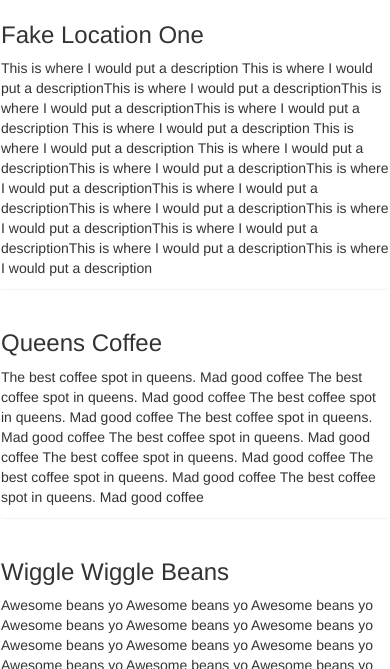
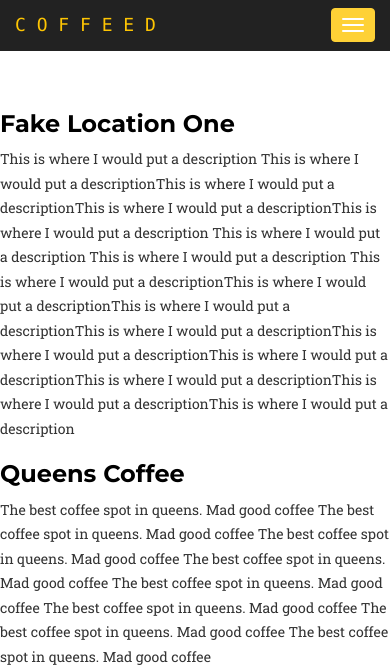
Before and after one commit to jsfeb26/coffeedapp, a Django app: page /location/ in a window 390 px wide; the page is wider, and only the part inside the window is pictured. Shown: the top 669 px of that part. Run offline with Django 3.2, Linux system fonts and the light colour scheme; data comes from the database, SQL or seed files in the repository; both versions use the stored data as it was after the commit; some libraries are stand-ins or nearby versions; some web fonts are replaced; grey boxes are pictures that could not be loaded.

Commit message:
Add Models and location views

```diff
--- a/core/models.py
+++ b/core/models.py
@@ -1,10 +1,27 @@
 from django.db import models
+from django.core.urlresolvers import reverse
+
+import os
+import uuid
+
+def upload_to_location(instance, filename):
+    blocks = filename.split('.')
+    ext = blocks[-1]
+    filename = "%s.%s" % (uuid.uuid4(), ext)
+    instance.title = blocks[0]
+    return os.path.join('uploads/', filename)
 
 # Create your models here.
 class Location(models.Model):
 	title = models.CharField(max_length=300)
 	description = models.TextField(null=True, blank=True)
 	created_at = models.DateTimeField(auto_now_add=True)
+	address = models.TextField(null=True, blank=True)
+	hours = models.TextField(null=True, blank=True)
+	images_file = models.ImageField(upload_to=upload_to_location, null=True, blank=True)
 
 	def __unicode__(self):
 		return self.title
+
+	def get_absolute_url(self):
+		return reverse(viewname="location_list", args=[self.id])
--- a/core/urls.py
+++ b/core/urls.py
@@ -9,4 +9,5 @@ urlpatterns = [
 
     url(r'^$', coreviews.LandingView.as_view()),
     url(r'location/$', coreviews.LocationListView.as_view()),
+    url(r'location/(?P<pk>\d+)/detail/$', coreviews.LocationDetailView.as_view(), name='location_list'),
 ]
--- a/core/views.py
+++ b/core/views.py
@@ -1,6 +1,7 @@
 from django.shortcuts import render
 from django.views.generic.base import TemplateView
 from django.views.generic.list import ListView
+from django.views.generic.detail import DetailView
 import core.models as coremodels
 
 # Create your views here.
@@ -10,3 +11,8 @@ class LandingView(TemplateView):
 class LocationListView(ListView):
 	model = coremodels.Location
 	template_name = 'location/list.html'
+
+class LocationDetailView(DetailView):
+	model = coremodels.Location
+	template_name = 'location/detail.html'
+	context_object_name = 'location'
--- a/static/css/agency.css
+++ b/static/css/agency.css
@@ -3,7 +3,6 @@
  * Code licensed under the Apache License v2.0.
  * For details, see http://www.apache.org/licenses/LICENSE-2.0.
  */
-
 
 body {
     overflow-x: hidden;
@@ -233,9 +232,10 @@ fieldset[disabled] .btn-xl.active {
 
 @media(min-width:768px) {
     .navbar-default {
-        padding: 25px 0;
+        /*padding: 25px 0;*/
+        padding: 10px 0; /* Change for Project 3 Video 8 */
         border: 0;
-        background-color: transparent;
+        background-color: #222;
         -webkit-transition: padding .3s;
         -moz-transition: padding .3s;
         transition: padding .3s;
@@ -1015,6 +1015,10 @@ section#contact {
     border-radius: 0px;
 }
 
+.main-content {
+    padding-top: 90px;
+}
+
 .data-layer{
     display: none;
 }
--- a/templates/base/index.html
+++ b/templates/base/index.html
@@ -47,12 +47,13 @@
                     <span class="icon-bar"></span>
                     <span class="icon-bar"></span>
                 </button>
-                <a class="navbar-brand page-scroll" href="#page-top">C O F F E E D</a>
+                <a class="navbar-brand page-scroll" href="/">C O F F E E D</a>
             </div>
 
             <!-- Collect the nav links, forms, and other content for toggling -->
             <div class="collapse navbar-collapse" id="bs-example-navbar-collapse-1">
                 <ul class="nav navbar-nav navbar-right">
+                    {% block navigation %}
                     <li class="hidden">
                         <a href="#page-top"></a>
                     </li>
@@ -65,13 +66,14 @@
                     <li>
                         <a class="page-scroll" href="#contact">Get Invited</a>
                     </li>
+                    {% endblock %}
                 </ul>
             </div>
             <!-- /.navbar-collapse -->
         </div>
         <!-- /.container-fluid -->
     </nav>
-
+    {% block main_content %}
     <!-- Header -->
     <header>
         <div class="container">
@@ -195,7 +197,7 @@
             </div>
         </div>
     </section>
-
+    {% endblock %}
     <footer>
         <div class="container">
             <div class="row">
--- /dev/null
+++ b/templates/base/theme.html
@@ -0,0 +1,11 @@
+{% extends "base/index.html" %}
+
+{% block navigation %}
+	<li>
+        <a class="page-scroll" href="/location">Find a Coffee Shop</a>
+    </li>
+{% endblock %}
+
+{% block main_content %}
+
+{% endblock %}
--- a/templates/location/list.html
+++ b/templates/location/list.html
@@ -1,14 +1,20 @@
-{% load staticfiles %}
-<link href="{% static "css/bootstrap.min.css" %}" rel="stylesheet">
-<div class="row">
+{% extends "base/theme.html" %}
+{% block main_content %}
+<div class="row main-content">
 	<div class="col-md-2"></div>
 	<div class="col-md-8">
 		{% for location in object_list %}
-			<div class="panel">
-				<h3>{{ location.title }}</h3>
+			<div>
+				<h3><a href="{{ location.get_absolute_url }}">{{ location.title }}</a></h3>
+				{% if location.address %}<p><b>Location: </b>{{ location.address }}</p>{% endif %}
+				{% if location.hours %}<p>{{ location.hours }}</p>{% endif %}
 				<p>{{ location.description }}</p>
+				{% if location.images_file %}
+					<img class="img-thumbnail col-md-2" src="{{ location.images_file.url }}"></img>
+				{% endif %}
 			</div>
 		{% endfor %}
 	</div>
 	<div class="col-md-2"></div>
 </div>
+{% endblock %}
```
Also changed, not shown: coffeedapp/settings.py (+8 -0 lines), templates/location/detail.html (added, +15 -0 lines), core/migrations/0002_auto_20150408_2056.py (added), core/migrations/0003_location_images_file.py (added), db.sqlite3.
